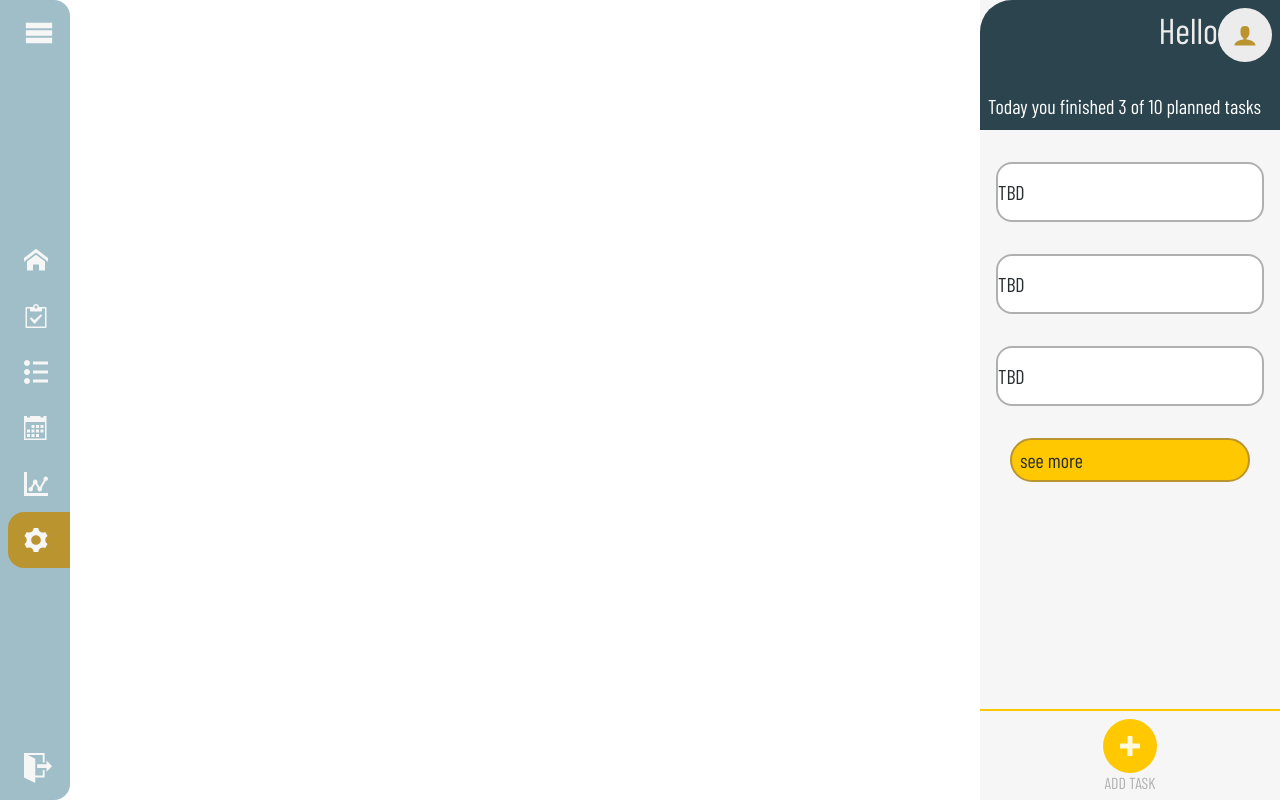
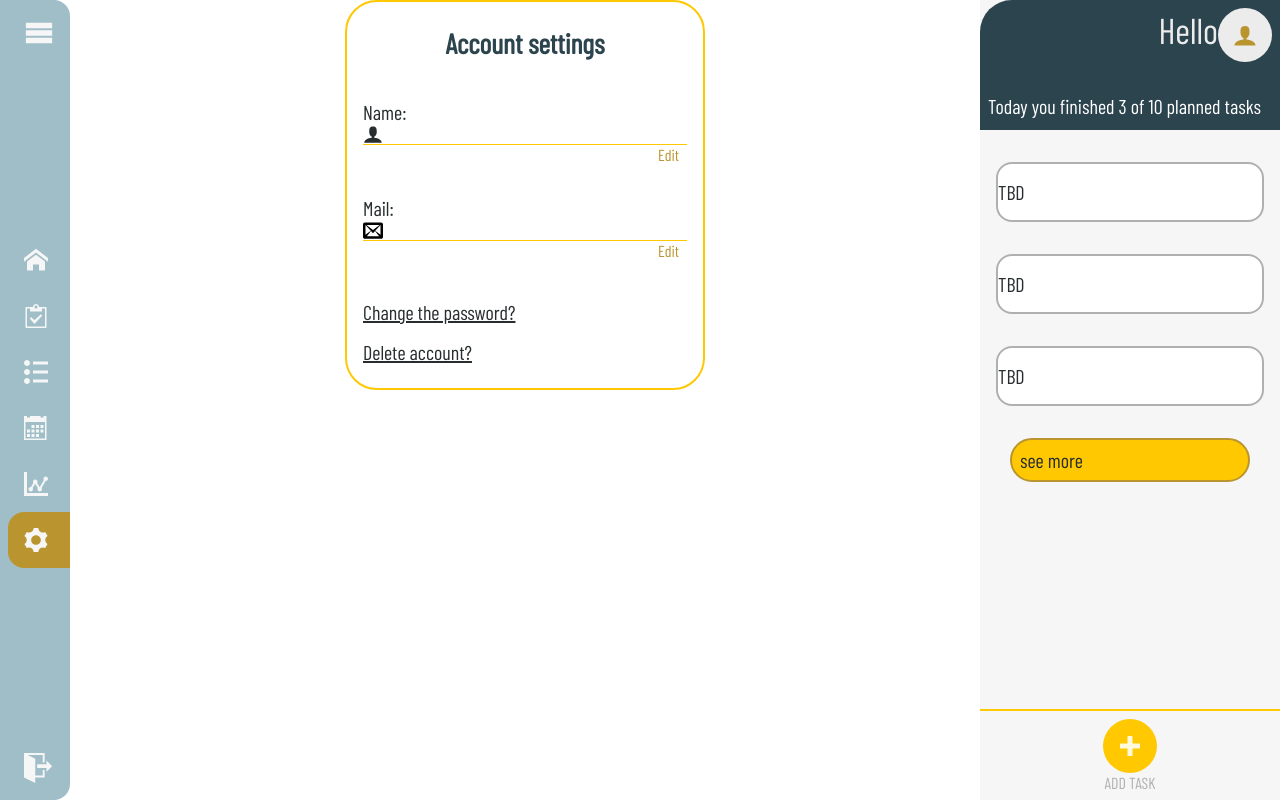
Before and after one commit to monika1127/PlannerApp, a React (Create React App) app: page /dashboard/settings in a window 1280 px wide. Built offline with nearby package versions, Linux system fonts and the light colour scheme.

Commit message:
settings components creation

```diff
--- /dev/null
+++ b/src/Components/Form/UserNameUpdateForm.js
@@ -0,0 +1,86 @@
+import React, { Fragment, useState } from 'react';
+import { useFormik } from 'formik';
+import { connect } from 'react-redux';
+import { updateUserData } from '../../redux/user/actions';
+import { userSelector } from '../../redux/user/selectors';
+import Input from './Input';
+import Button from '../Button';
+import * as Yup from 'yup';
+
+import { ReactComponent as MailIcon } from '../../assets/icons/envelop.svg';
+import { ReactComponent as PasswordIcon } from '../../assets/icons/lock.svg';
+import { ReactComponent as UserIcon } from '../../assets/icons/user.svg';
+
+const UserUpdateForm = (props) => {
+  const [alert, setAlert] = useState('');
+  const {
+    user: { user },
+    updateUserData,
+  } = props;
+  const errMsg = {
+    name:
+      'The value must contain only alphanumeric characters and be maximum 15 characters long',
+    email: 'he value must comply with the email format',
+    password:
+      "The password has to be secure. Be sure it contains at least: 1 number, 1 letter, 1 capital letter, 1 symbol, is between 6 and 30 characters long and doesn't contain whitespaces.",
+    required: 'The field is mandatory.',
+  };
+
+  const formik = useFormik({
+    initialValues: {
+      name: user.name,
+      email: '',
+      password: '',
+    },
+    validationSchema: Yup.object({
+      name: Yup.string().max(20, errMsg.name).required(errMsg.required),
+      email: Yup.string().email(errMsg.email).max(70).required(errMsg.required),
+      password: Yup.string()
+        .matches(
+          /^.*(?=.{6,30})((?=.*[!@#$%^&*()\-_=+{};:,<.>]){1})(?=.*\d)((?=.*[a-z]){1})((?=.*[A-Z]){1}).*$/,
+          errMsg.password,
+        )
+        .required(errMsg.required),
+    }),
+    onSubmit: (values) => {
+      const callbackAllert = (txt) => {
+        setAlert(txt);
+      };
+      updateUserData(values, callbackAllert);
+    },
+  });
+  return (
+    <Fragment>
+      <form className="signin__form" onSubmit={formik.handleSubmit}>
+        <Input
+          icon={<UserIcon />}
+          title="name"
+          type="text"
+          formikData={formik.getFieldProps('name')}
+          error={
+            formik.touched.name && formik.errors.name
+              ? formik.errors.name
+              : null
+          }
+        />
+        {alert && <div className="submit__alert">{alert}</div>}
+        <div className="settings-update-form__button">
+          <Button size="small" color="primary" type="submit">
+            Save changes
+          </Button>
+          <button
+            type="button"
+            className="button button--small button--primary-neutral"
+            onClick={props.handleClick}
+          >
+            Cancel
+          </button>
+        </div>
+      </form>
+    </Fragment>
+  );
+};
+const mapStateToProps = (state) => ({
+  user: userSelector(state),
+});
+export default connect(mapStateToProps, { updateUserData })(UserUpdateForm);
--- a/src/Components/Settings.js
+++ b/src/Components/Settings.js
@@ -1,28 +1,105 @@
-import React from 'react';
+import React, { Fragment, useState } from 'react';
 import { connect } from 'react-redux';
 import { userSelector } from '../redux/user/selectors';
 
-import { ReactComponent as Avatar } from '../assets/icons/user.svg';
 import { ReactComponent as MailIcon } from '../assets/icons/envelop.svg';
+import { ReactComponent as PasswordIcon } from '../assets/icons/lock.svg';
+import { ReactComponent as UserIcon } from '../assets/icons/user.svg';
+import UserNameUpdateForm from './Form/UserNameUpdateForm';
 
 const Settings = ({ user: { user } }) => {
+  const [nameEdit, setNameEdit] = useState(false);
+  const [mailEdit, setMailEdit] = useState(false);
+  const [passwordEdit, setPasswordEdit] = useState(false);
+  const [confirmation, setConfirmation] = useState(false);
   return (
-    <div>
-      <div>
-        <div>TBD </div>
-        <div className="user-data__avatar">
-          <Avatar width={24} height={24} />
+    <div className="settings__container">
+      <div className="settings__header">Account settings</div>
+      {/* user name */}
+      <div
+        className={`settings__section ${
+          nameEdit && 'settings__user-data--edit'
+        }`}
+      >
+        <div>{nameEdit ? 'Change your name:' : 'Name:'}</div>
+        {nameEdit ? (
+          <UserNameUpdateForm handleClick={() => setNameEdit(false)} />
+        ) : (
+          <Fragment>
+            <div className="settings__user-data">
+              <UserIcon width={20} height={20} />
+              <div className="settings__user-data-item">{user.name}</div>
+            </div>
+            <div
+              className="settings__edit-btn"
+              onClick={() => setNameEdit(true)}
+            >
+              Edit
+            </div>
+          </Fragment>
+        )}
+      </div>
+      {/* user email */}
+      <div
+        className={`settings__section ${
+          mailEdit && 'settings__user-data--edit'
+        }`}
+      >
+        <div>{mailEdit ? 'Change your email address:' : 'Mail:'}</div>
+        {mailEdit ? (
+          <UserNameUpdateForm handleClick={() => setMailEdit(false)} />
+        ) : (
+          <Fragment>
+            <div className="settings__user-data">
+              <MailIcon width={20} height={20} />
+              <div className="settings__user-data-item">{user.email}</div>
+            </div>
+            <div
+              className="settings__edit-btn"
+              onClick={() => setMailEdit(true)}
+            >
+              Edit
+            </div>
+          </Fragment>
+        )}
+      </div>
+
+      <div className="settings__section">
+        <div
+          className="settings__option-btn"
+          onClick={() => setPasswordEdit(true)}
+        >
+          Change the password?
         </div>
-      </div>
-      <div className="user-data__details">
-        <div>
-          <div>
-            <MailIcon />
-            <div>E-mail address</div>
+        {passwordEdit && (
+          <UserNameUpdateForm handleClick={() => setPasswordEdit(false)} />
+        )}
+        <div
+          className="settings__option-btn"
+          onClick={() => setConfirmation(true)}
+        >
+          Delete account?
+        </div>
+        {confirmation && (
+          <div className="delete-account__alert">
+            <div>
+              When you delete an account, all data will be permanently lost. Are
+              you sure you want to delete the account?
+            </div>
+            <div className="settings-update-form__button">
+              <button className="button button--small button--delete">
+                Delete account
+              </button>
+              <button
+                type="button"
+                className="button button--small button--primary-neutral"
+                onClick={() => setConfirmation(false)}
+              >
+                Cancel
+              </button>
+            </div>
           </div>
-          <div>Edit</div>
-        </div>
-        <div></div>
+        )}
       </div>
     </div>
   );
--- a/src/Pages/FrontPage.js/Dashboard.js
+++ b/src/Pages/FrontPage.js/Dashboard.js
@@ -27,9 +27,9 @@ const Dashboard = () => {
       <div className="dashboard__container">
         <div className="current__section">
           <Switch>
-            <Route path="/settings" exact component={Settings} />
+            <Route path="/dashboard/settings" exact component={Settings} />
             <Route
-              path="/"
+              path="/dashboard/"
               exact
               render={() => (isMobile ? <UserPanel /> : <DashboardHome />)}
             />
--- a/src/redux/user/actions.js
+++ b/src/redux/user/actions.js
@@ -70,3 +70,6 @@ export const logout = () => {
     type: LOG_OUT,
   };
 };
+export const updateUserData = () => {
+  console.log('user data updated');
+};
--- a/src/stylesheet/application.css
+++ b/src/stylesheet/application.css
@@ -794,6 +794,103 @@
   color: #b0b0b0;
 }
 
+.settings__container {
+  max-width: 360px;
+  margin: auto;
+}
+
+.settings__header {
+  display: -webkit-box;
+  display: -ms-flexbox;
+  display: flex;
+  -webkit-box-align: center;
+      -ms-flex-align: center;
+          align-items: center;
+  -webkit-box-pack: center;
+      -ms-flex-pack: center;
+          justify-content: center;
+  font-size: 28px;
+  font-weight: 600;
+  color: #2c444e;
+  padding: 24px 0;
+}
+
+.settings__section {
+  padding: 16px;
+}
+
+.settings__user-data {
+  display: -webkit-box;
+  display: -ms-flexbox;
+  display: flex;
+  border-bottom: 1px solid #ffc801;
+}
+
+.settings__user-data-item {
+  padding-left: 16px;
+}
+
+.settings__edit-btn {
+  text-align: right;
+  padding-right: 8px;
+  color: #ba952f;
+  cursor: pointer;
+  font-size: 16px;
+}
+
+.settings__option-btn {
+  padding: 8px 0;
+  text-decoration: underline;
+  cursor: pointer;
+}
+
+.settings__option-btn:hover {
+  color: #ba952f;
+}
+
+.settings__user-data--edit {
+  background-color: #ececec;
+  margin: 24px 8px;
+  border-radius: 8px;
+}
+
+.delete-account__alert {
+  background-color: #f0c7c7;
+  margin: 24px 8px;
+  border-radius: 8px;
+  padding: 16px;
+}
+
+.settings-update-form__button {
+  display: -webkit-box;
+  display: -ms-flexbox;
+  display: flex;
+  -webkit-box-pack: center;
+      -ms-flex-pack: center;
+          justify-content: center;
+  padding: 16px;
+}
+
+.button--delete {
+  background-color: #d76969;
+  border: 2px solid #8d1c1c;
+}
+
+@media (min-width: 556px) {
+  .settings__container {
+    border: 2px solid #ffc801;
+    border-radius: 32px;
+  }
+}
+
+.settings-update-form__button {
+  display: -webkit-box;
+  display: -ms-flexbox;
+  display: flex;
+  -ms-flex-pack: distribute;
+      justify-content: space-around;
+}
+
 .button {
   display: block;
   cursor: pointer;
--- a/src/stylesheet/application.sass
+++ b/src/stylesheet/application.sass
@@ -14,6 +14,8 @@
 @import 'components/_dashboard'
 @import 'components/_handleTaskList'
 @import 'components/_shortcutButon'
+@import 'components/_settings'
+@import 'components/_userUpdateForm'
 
 @import 'shared/_buttons'
 @import 'shared/_basics'
--- /dev/null
+++ b/src/stylesheet/components/_settings.sass
@@ -0,0 +1,63 @@
+.settings__container
+  max-width: 360px
+  margin: auto
+
+.settings__header
+  @include flex-centered
+  font-size: $font-size-lg
+  font-weight: $font-weight-bold
+  color: $primary
+  padding: $m 0
+
+.settings__section
+  padding: $m-sm
+
+.settings__user-data
+  display: flex
+  border-bottom: 1px solid $secondary
+
+.settings__user-data-item
+  padding-left: $m-sm
+
+.settings__edit-btn
+  text-align: right
+  padding-right: $m-xs
+  color: $secondary-dark
+  cursor: pointer
+  font-size: $font-size-sm
+
+.settings__option-btn
+  padding: $m-xs 0
+
+  text-decoration: underline
+  cursor: pointer
+  &:hover
+    color: $secondary-dark
+
+.settings__user-data--edit
+  background-color: $neutral-light
+  margin: $m $m-xs
+  border-radius: $border-radius-sm
+
+
+.delete-account__alert
+  background-color: $danger-very-light
+  margin: $m $m-xs
+  border-radius: $border-radius-sm
+  padding: $m-sm
+
+.settings-update-form__button
+  display: flex
+  justify-content: center
+  padding: $m-sm
+
+
+  // ten button dodać do opcji buttonów button--danger //
+.button--delete
+  background-color: $danger-light
+  border: 2px solid $danger
+
+@media(min-width: 556px)
+  .settings__container
+    border: 2px solid $secondary
+    border-radius: $border-radius
--- /dev/null
+++ b/src/stylesheet/components/_userUpdateForm.sass
@@ -0,0 +1,3 @@
+.settings-update-form__button
+  display: flex
+  justify-content: space-around
```
Also changed, not shown: 1 other file (tests, documents, lock files or other folders).
